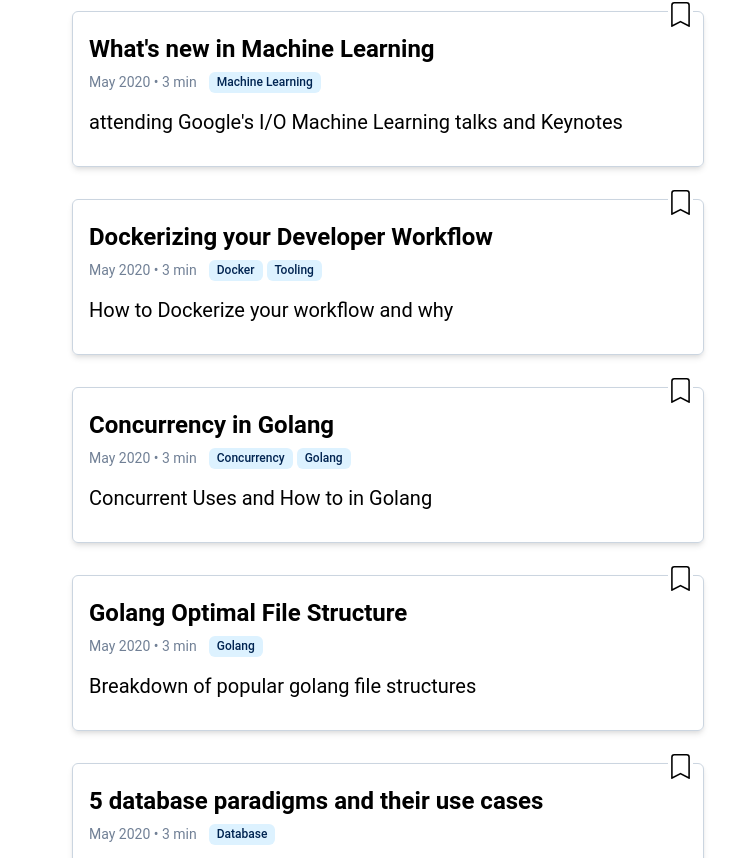
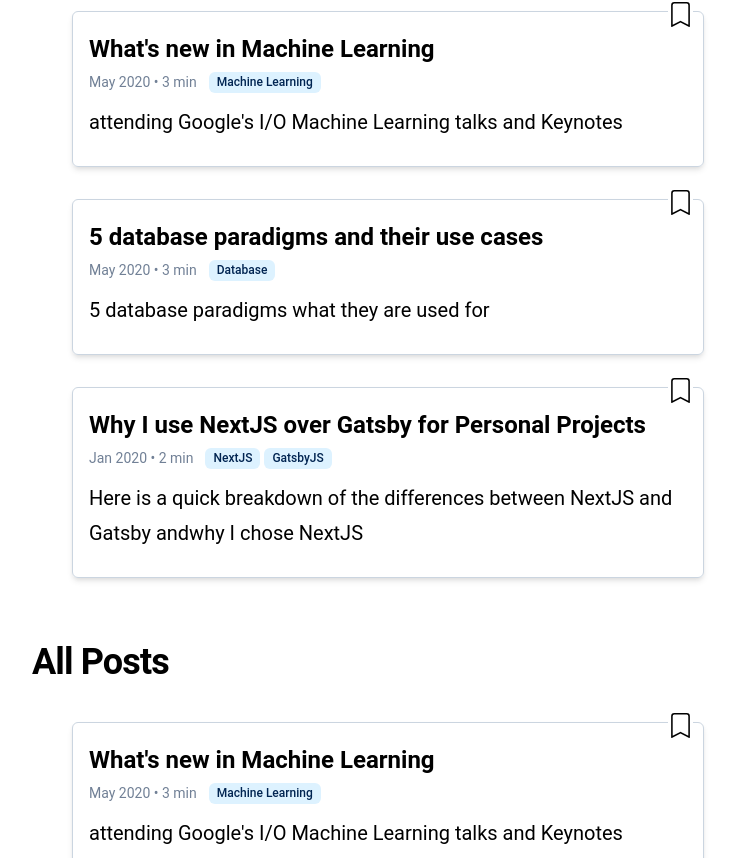
Before and after one commit to NikSchaefer/nikschaefer.com, a Next.js app: page /blog in a window 1280 px wide. Shown: the part 442-1300 px from the top of the page, without its empty margins (272-1007 px from the left). Built offline with nearby package versions, Linux system fonts and the light colour scheme.

Commit message:
fix: blog post index page update

```diff
--- a/src/config.ts
+++ b/src/config.ts
@@ -1,3 +1,4 @@
+/* eslint-disable sonarjs/no-duplicate-string */
 // google analytics measurement id
 const GA_TRACKING_ID = "U-XXXXXX";
 const IS_PRODUCTION = process.env.NODE_ENV === "production";
@@ -29,7 +30,7 @@ const HeaderLinks: HeaderLink[] = [
 	},
 ];
 
-type BlogLink = {
+type Blog = {
 	link: string;
 	title: string;
 	date?: string;
@@ -38,7 +39,40 @@ type BlogLink = {
 	min: number;
 	type: string[];
 };
-const BlogLinks: BlogLink[] = [
+
+const popularBlogs: Blog[] = [
+	{
+		title: "What's new in Machine Learning",
+		link: "/blog/whats-new-in-machine-learning",
+		image: "/blog/mlops.webp",
+		description:
+			"attending Google's I/O Machine Learning talks and Keynotes",
+		min: 3,
+		date: "May 2020",
+		type: ["Machine Learning"],
+	},
+	{
+		title: "5 database paradigms and their use cases",
+		link: "/blog/5-database-paradigms-and-their-use-cases",
+		image: "/blog/5-database-paradigms-and-their-use-cases.webp",
+		description: "5 database paradigms what they are used for",
+		min: 3,
+		date: "May 2020",
+		type: ["Database"],
+	},
+	{
+		title: "Why I use NextJS over Gatsby for Personal Projects",
+		link: "/blog/why-I-choose-nextjs-over-gatsby",
+		image: "/blog/nextjs.jpg",
+		min: 2,
+		description:
+			"Here is a quick breakdown of the differences between NextJS and Gatsby andwhy I chose NextJS",
+		date: "Jan 2020",
+		type: ["NextJS", "GatsbyJS"],
+	},
+];
+
+const allBlogs: Blog[] = [
 	{
 		title: "What's new in Machine Learning",
 		link: "/blog/whats-new-in-machine-learning",
@@ -175,4 +209,5 @@ const BlogLinks: BlogLink[] = [
 	},
 ];
 
-export { HeaderLinks, BlogLinks };
+export { HeaderLinks, allBlogs, popularBlogs };
+export type { Blog };
--- a/src/pages/blog/index.tsx
+++ b/src/pages/blog/index.tsx
@@ -2,12 +2,11 @@ import { StyledLi, Bookmark, Tags } from "@components/blog-posts";
 import Layout from "@components/layout";
 import { Heading, SubHeading } from "@styles/headings.theme";
 import { Section } from "@styles/section.theme";
-import { BlogLinks } from "config";
+import { allBlogs, popularBlogs, Blog } from "config";
 import Link from "next/link";
 import { useState } from "react";
 import { BsBookmark } from "react-icons/bs";
 import styled from "styled-components";
-
 
 const StyledContainer = styled.ul`
 	margin: 40px auto;
@@ -29,13 +28,43 @@ const ContentLayer = styled(Section)`
 	max-width: 42rem;
 `;
 
-export default function Blog(): JSX.Element {
+function MapOfBlogs(props: { blogs: Blog[] }): JSX.Element {
+	return (
+		<>
+			{props.blogs.map((data) => (
+				<StyledLi key={data.link}>
+					<Link href={data.link}>
+						<a>
+							<h1>{data.title}</h1>
+							<div>
+								<h2>
+									{data.date} • {data.min} min
+								</h2>
+								<Tags>
+									{data.type.map((string) => (
+										<span key={string}>{string}</span>
+									))}
+								</Tags>
+							</div>
+							<h3>{data.description}</h3>
+							<Bookmark>
+								<BsBookmark size="25px" />
+							</Bookmark>
+						</a>
+					</Link>
+				</StyledLi>
+			))}
+		</>
+	);
+}
+
+export default function BlogIndex(): JSX.Element {
 	const [value, setValue] = useState("");
-	const [blogs, setBlogs] = useState(BlogLinks);
+	const [blogs, setBlogs] = useState(allBlogs);
 	function query(keyword: string) {
 		const out = [];
 		const kw = keyword.trim().toLowerCase();
-		for (const blog of BlogLinks) {
+		for (const blog of allBlogs) {
 			if (
 				blog.description.toLowerCase().includes(kw) ||
 				blog.title.toLowerCase().includes(kw)
@@ -60,35 +89,18 @@ export default function Blog(): JSX.Element {
 					placeholder="Search Blogs"
 				/>
 			</ContentLayer>
-
-			<ContentLayer>
+			<ContentLayer
+				style={{ display: `${value === "" ? "block" : "none"}` }}
+			>
 				<SubHeading>Most Popular</SubHeading>
 				<StyledContainer>
-					{blogs.map((data) => (
-						<StyledLi key={data.link}>
-							<Link href={data.link}>
-								<a>
-									<h1>{data.title}</h1>
-									<div>
-										<h2>
-											{data.date} • {data.min} min
-										</h2>
-										<Tags>
-											{data.type.map((string) => (
-												<span key={string}>
-													{string}
-												</span>
-											))}
-										</Tags>
-									</div>
-									<h3>{data.description}</h3>
-									<Bookmark>
-										<BsBookmark size="25px" />
-									</Bookmark>
-								</a>
-							</Link>
-						</StyledLi>
-					))}
+					<MapOfBlogs blogs={popularBlogs} />
+				</StyledContainer>
+			</ContentLayer>
+			<ContentLayer>
+				<SubHeading>All Posts</SubHeading>
+				<StyledContainer>
+					<MapOfBlogs blogs={blogs} />
 				</StyledContainer>
 			</ContentLayer>
 		</Layout>
--- a/src/pages/index.tsx
+++ b/src/pages/index.tsx
@@ -4,7 +4,7 @@ import Meta, { MetaType } from "@components/meta";
 import { Heading, SubHeading } from "@styles/headings.theme";
 import { Section } from "@styles/section.theme";
 import StyledLink from "@styles/underline";
-import { BlogLinks } from "config";
+import { popularBlogs } from "config";
 import Link from "next/link";
 import { BsBookmark } from "react-icons/bs";
 import { GoMarkGithub } from "react-icons/go";
@@ -183,7 +183,7 @@ export default function Home(): JSX.Element {
 			<Section>
 				<SubHeading>Featured Articles</SubHeading>
 				<StyledContainer>
-					{BlogLinks.slice(0, 3).map((data) => (
+					{popularBlogs.slice(0, 3).map((data) => (
 						<StyledLi key={data.link}>
 							<Link href={data.link}>
 								<a>
```
